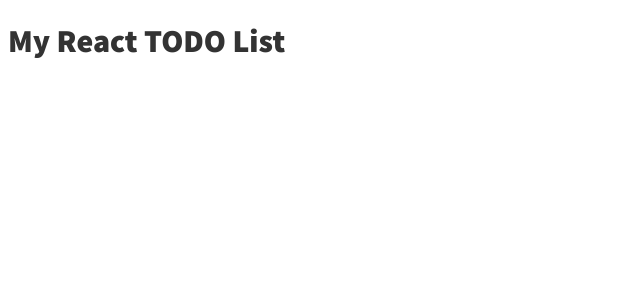
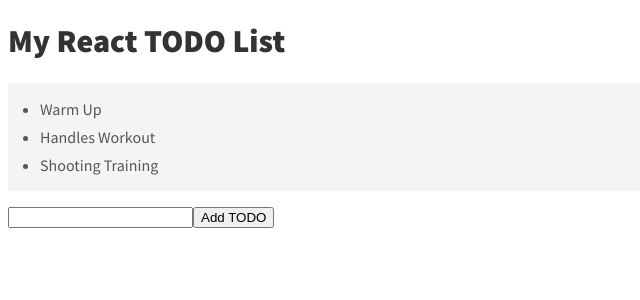
Before and after one commit to brunoorocha/react-journey, a React (Create React App) app: page /todo in a window 1280 px wide. Shown: the top 300 px of the page, without its empty margins (0-640 px from the left). Built offline with nearby package versions, Linux system fonts and the light colour scheme.

Commit message:
Adding a item on todo list

```diff
--- /dev/null
+++ b/src/components/bullet-list/BulletList.js
@@ -0,0 +1,21 @@
+
+import React from 'react'
+
+import style from './style.css'
+
+export default class BulletList extends React.Component {
+
+    render() {
+        return (
+            <ul className="bullet-list">
+                {
+                    this.props.itens.map( (item, index) => (
+                        <li key={ index }>
+                            { item }
+                        </li>
+                    ))
+                }
+            </ul>
+        )
+    }
+}
--- /dev/null
+++ b/src/components/bullet-list/style.css
@@ -0,0 +1,12 @@
+
+.bullet-list {
+    background-color: #f4f4f4;
+    padding: 8px 32px;
+}
+
+.bullet-list > li {
+    font-family: "Source Sans Pro";
+    font-size: 16px;
+    margin: 8px 0;
+    color: #555;
+}
--- /dev/null
+++ b/src/components/todo-list/TodoList.js
@@ -0,0 +1,54 @@
+import React from 'react'
+
+import BulletList from '../bullet-list/BulletList'
+
+export default class TodoList extends React.Component {
+
+    constructor(props) {
+        super(props)
+
+        this.state = {
+            inputValue: "",
+            itens: ['Warm Up', 'Handles Workout', 'Shooting Training'],
+        }
+
+        this.formSubmittedHandler = this.formSubmittedHandler.bind(this)
+        this.inputChangedHandler = this.inputChangedHandler.bind(this)
+    }
+
+    addToTodoList(todo) {
+        let itens = this.state.itens.slice().concat(todo)
+
+        this.setState({
+            inputValue: '',
+            itens: itens
+        })
+    }
+
+    formSubmittedHandler(event) {
+        event.preventDefault()
+
+        if(this.state.inputValue != "") {
+            this.addToTodoList(this.state.inputValue)
+        }
+    }
+
+    inputChangedHandler(event) {
+        this.setState({
+            inputValue: event.target.value,
+        })
+    }
+
+    render() {
+        return (
+            <React.Fragment>
+                <BulletList itens={ this.state.itens } />
+
+                <form onSubmit={ this.formSubmittedHandler }>
+                    <input type="text" onChange={ this.inputChangedHandler } value={ this.state.inputValue } />
+                    <input type="submit" value="Add TODO"/>
+                </form>
+            </React.Fragment>
+        )
+    }
+}
--- a/src/pages/todo-page/Todo.js
+++ b/src/pages/todo-page/Todo.js
@@ -1,11 +1,16 @@
 import React from 'react'
+
 import Title from '../../components/title/Title'
+import TodoList from '../../components/todo-list/TodoList'
 
 class Todo extends React.Component {
 
     render() {
         return (
-            <Title>My React TODO List</Title>
+            <React.Fragment>
+                <Title>My React TODO List</Title>
+                <TodoList />
+            </React.Fragment>
         )
     }
 }
```
Also changed, not shown: src/components/todo-list/TodoCreator.js (added, +42 -0 lines).
